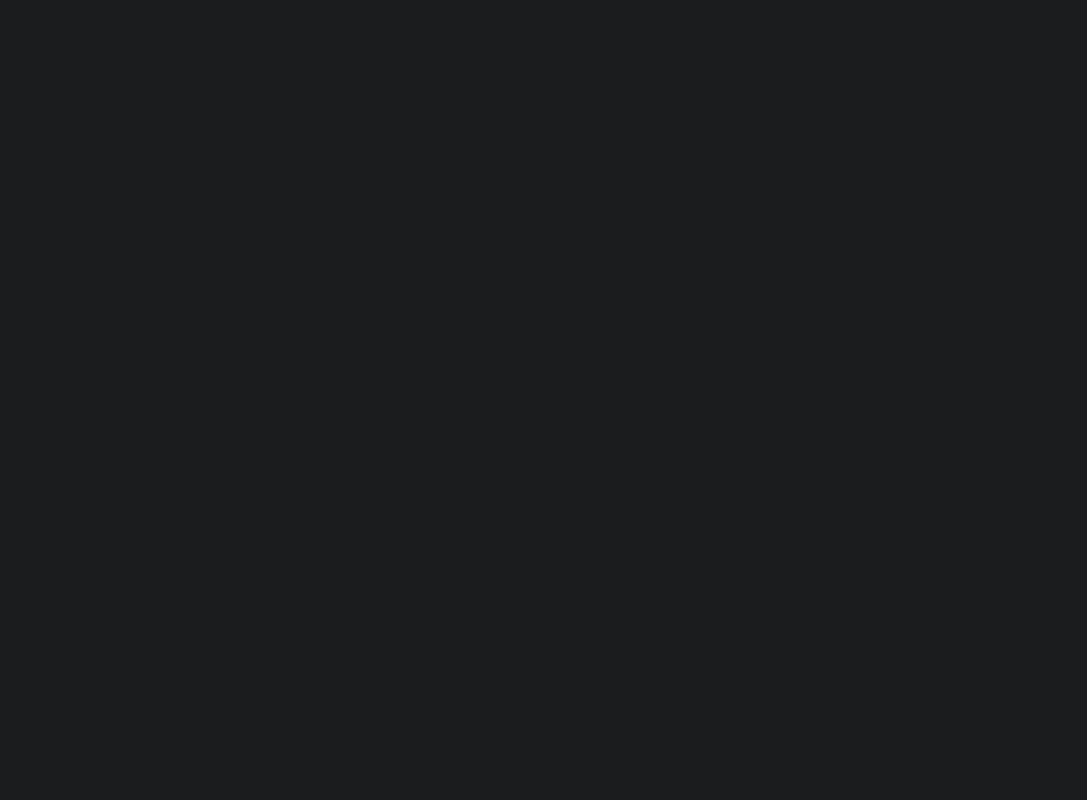
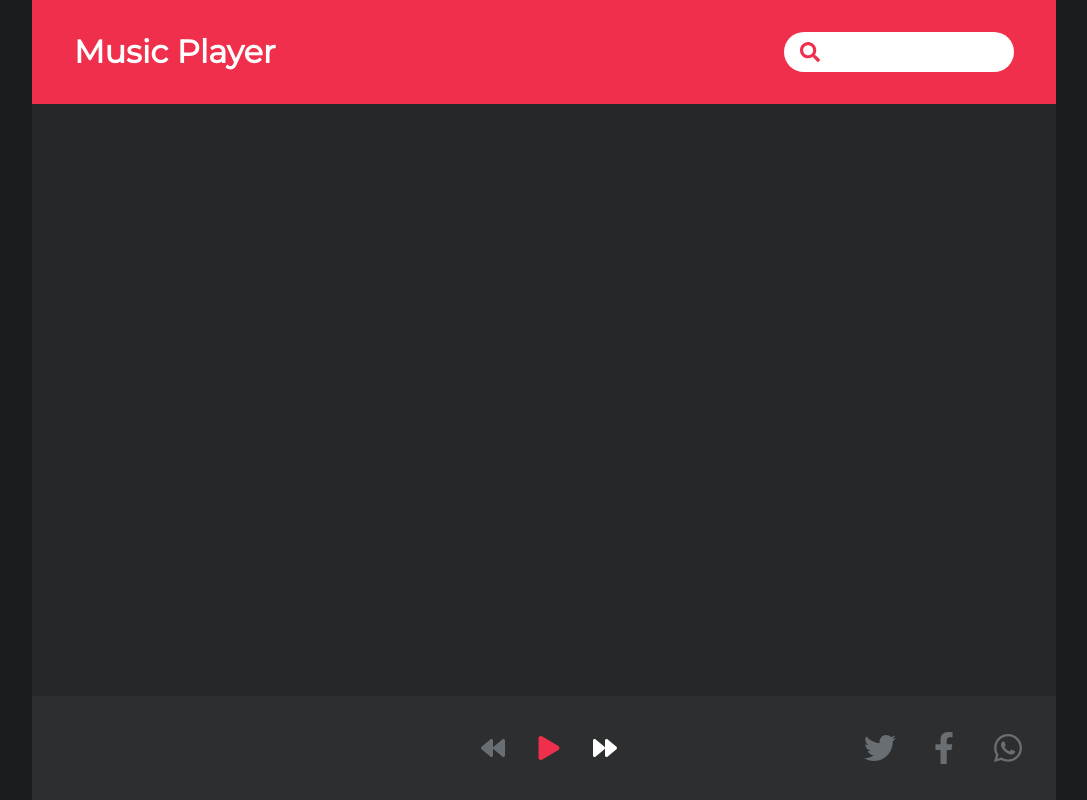
Before and after one commit to AlbaCasas/music-player, a React (Create React App) app: page /player/1 in a window 1280 px wide. Before the commit this address had no page. Shown: the whole page, without its empty margins (96-1183 px from the left). Built offline with nearby package versions, Linux system fonts and the light colour scheme.

Commit message:
Add logic result selected

```diff
--- a/src/App.jsx
+++ b/src/App.jsx
@@ -26,10 +26,10 @@ function App() {
           }
         />
         <Route
-          path="/player"
+          path="/player/:trackId"
           element={
-            <Layout>
-              <Player />
+            <Layout onSearch={onSearch}>
+              <Player results={results} />
             </Layout>
           }
         />
--- a/src/components/Nav/Nav.jsx
+++ b/src/components/Nav/Nav.jsx
@@ -1,13 +1,19 @@
+import { useLocation, useNavigate } from "react-router-dom";
 import Input from "../Input";
 
 const Nav = ({ onSearch }) => {
+  const navigate = useNavigate();
+  const location = useLocation();
   return (
     <header className="nav">
       <h1 children="nav__title">Music Player</h1>
       <Input
-        onKeyPress={(event) => {
+        onKeyPress={async (event) => {
           if (event.key === "Enter") {
-            onSearch(event.target.value);
+            await onSearch(event.target.value);
+            if (location.pathname !== "/") {
+              navigate("/");
+            }
           }
         }}
       />
--- a/src/pages/Home/Results/Results.jsx
+++ b/src/pages/Home/Results/Results.jsx
@@ -1,5 +1,6 @@
 import useResultsSort from "../../../hooks/useResultsSort";
 import { formatMillis } from "./utils";
+import { useNavigate } from "react-router-dom";
 
 const Results = ({ results, search, setResults }) => {
   const {
@@ -15,6 +16,8 @@ const Results = ({ results, search, setResults }) => {
     setResults(sortedResults);
     toggleSortOrder();
   };
+
+  const navigate = useNavigate();
 
   return (
     <div className="results">
@@ -49,7 +52,12 @@ const Results = ({ results, search, setResults }) => {
         <tbody>
           {results.map((result) => {
             return (
-              <tr key={result.trackId}>
+              <tr
+                key={result.trackId}
+                onClick={() => {
+                  navigate(`/player/${result.trackId}`);
+                }}
+              >
                 <td className="cell cell--image">
                   <img src={result.artworkUrl60} alt={result.trackName} />
                 </td>
--- a/src/pages/Player/Player.jsx
+++ b/src/pages/Player/Player.jsx
@@ -1,13 +1,23 @@
+import { useParams } from "react-router-dom";
 import Actions from "./Actions/Actions";
+import Preview from "./Preview";
 import Social from "./Social/Social";
 
-const Player = () => {
+const Player = ({ results }) => {
+  const { trackId } = useParams();
+  const selectedResult = results.find(
+    (song) => `${song.trackId}` === `${trackId}`
+  );
+
   return (
-    <footer>
-      <div />
-      <Actions />
-      <Social />
-    </footer>
+    <div className="player">
+      {selectedResult && <Preview selectedResult={selectedResult} />}
+      <footer>
+        <div />
+        <Actions />
+        <Social />
+      </footer>
+    </div>
   );
 };
 
--- a/src/pages/Player/Player.scss
+++ b/src/pages/Player/Player.scss
@@ -1,5 +1,6 @@
 @import "./Actions/Actions.scss";
 @import "./Social/Social.scss";
+@import "./Preview/Preview.scss";
 
 footer {
   width: 100%;
@@ -10,3 +11,10 @@ footer {
   justify-content: space-between;
   padding: 32px;
 }
+
+.player {
+  display: flex;
+  height: 100%;
+  flex-direction: column;
+  justify-content: space-between;
+}
--- /dev/null
+++ b/src/pages/Player/Preview/Preview.jsx
@@ -0,0 +1,17 @@
+const Preview = ({ selectedResult }) => {
+  return (
+    <div className="player-preview">
+      <div>
+        <img
+          src={selectedResult.artworkUrl60}
+          key={selectedResult.trackId}
+          alt={selectedResult.trackName}
+        />
+        <h1>{selectedResult.trackName}</h1>
+        <h2>{selectedResult.artistName}</h2>
+      </div>
+    </div>
+  );
+};
+
+export default Preview;
--- /dev/null
+++ b/src/pages/Player/Preview/Preview.scss
@@ -0,0 +1,7 @@
+.player-preview {
+  width: 100%;
+  height: 100%;
+  display: flex;
+  align-items: center;
+  justify-content: center;
+}
--- /dev/null
+++ b/src/pages/Player/Preview/index.js
@@ -0,0 +1 @@
+export { default } from "./Preview";
```
Also changed, not shown: src/pages/Home/Home.jsx (+7 -1 lines).
